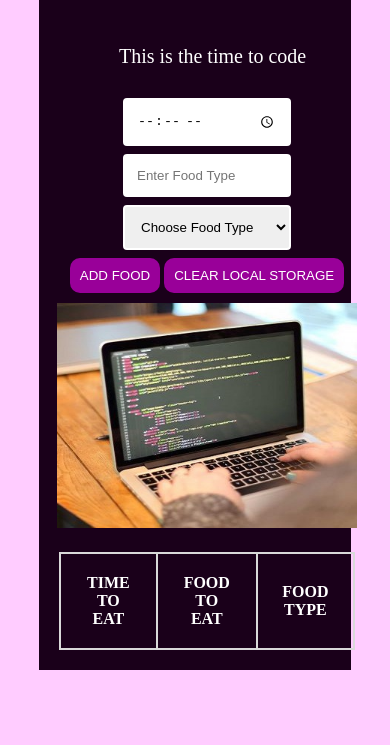
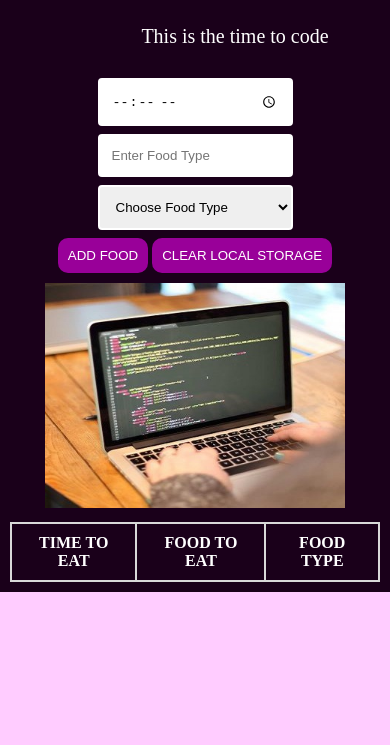
Before and after one commit to rolteame/schedule, a plain HTML site: page index.html in a window 390 px wide. Shown: the part 99-844 px from the top of the page. Drawn offline with Linux system fonts and the light colour scheme.

Commit message:
mobile design view review

```diff
--- a/styles/style.css
+++ b/styles/style.css
@@ -150,13 +150,14 @@ th, td {
 }
 @media screen and (max-width: 576px) {
     .clock {
+        margin: 0;
         display: grid;
         grid-template-rows: repeat(5, auto);
 
     }
     .timer {
         grid-row: 1 / 2;
-        justify-content: unset;
+        justify-content: center;
     }
     .hours, .minutes, .seconds, .day {
         font-size: 30px;
@@ -171,17 +172,34 @@ th, td {
     }
     .time-text {
         grid-row: 2 / 3;
-        text-align: initial;
-        padding-left: 80px;
+        text-align: center;
+
     }
     .show {
         display: flex;
         flex-direction: column-reverse;
+        align-self: center;
+        justify-self: center;
     }
     .form {
         padding-bottom: 10px;
+        align-self: center;
+        justify-self: center;
     }
     .images > img {
         width: 300px;
     }
+    table {
+        padding: 10px;
+        border-collapse: collapse;
+        margin-left: auto;
+        margin-right: auto;
+    }
+    .table {
+        padding: 10px;
+    }
+    th, td {
+        border: 2px solid #d9d9d9;
+        padding: 10px;
+    }
 }
```
